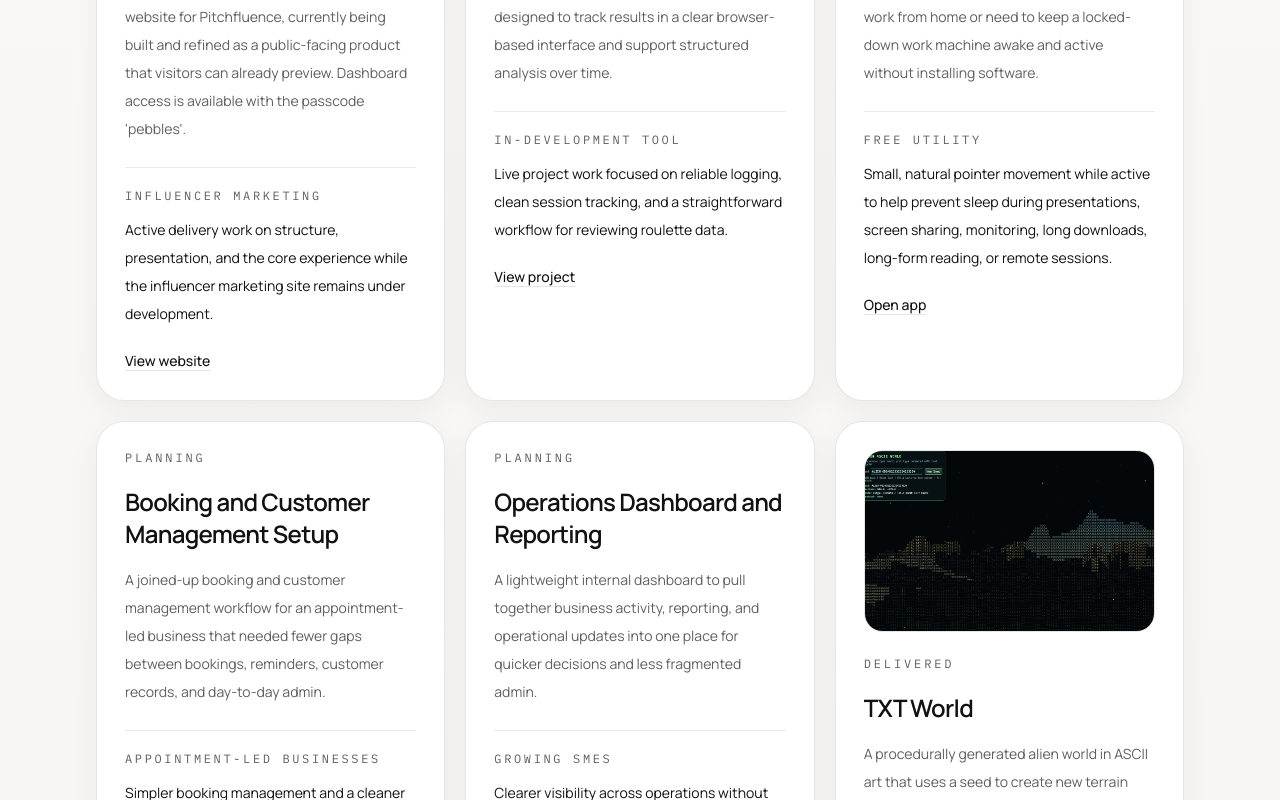
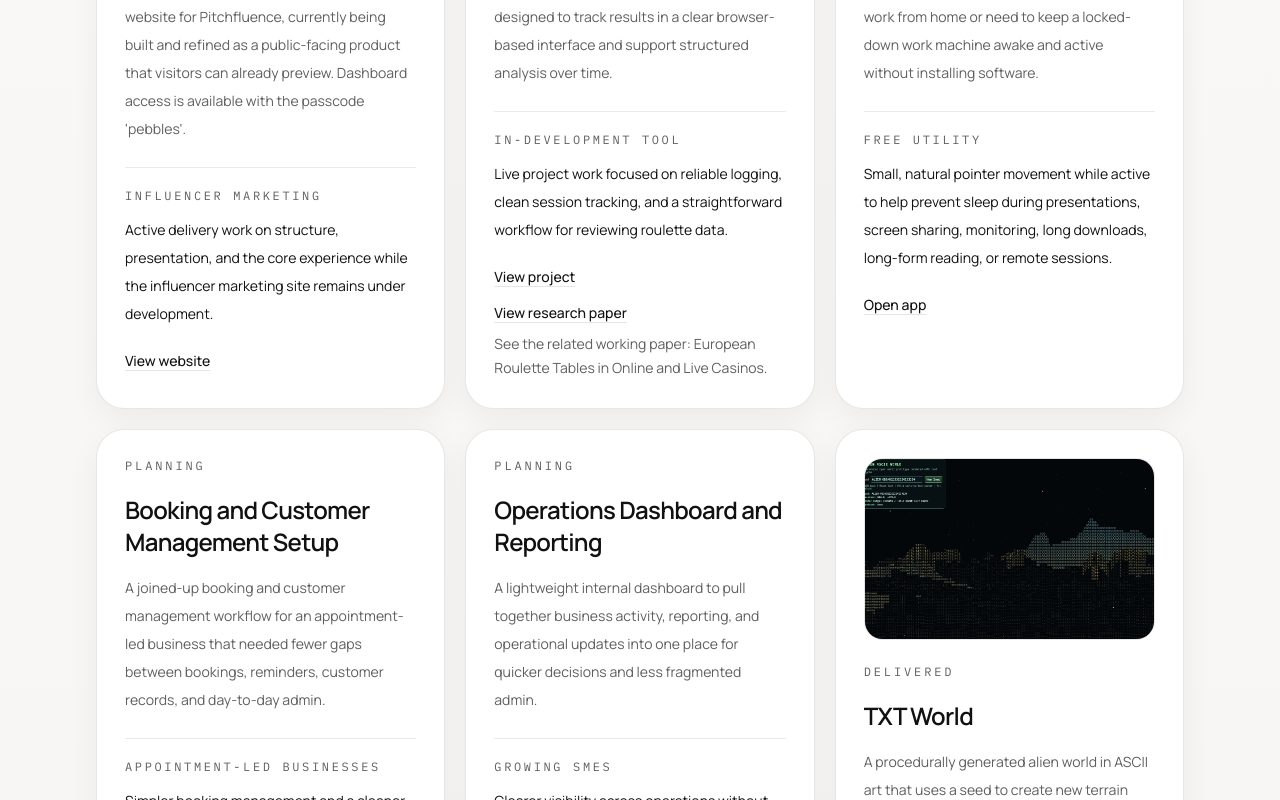
Before and after one commit to slurms666/pebbs-homepage, a Next.js app: page /projects in a window 1280 px wide. Shown: the part 1706-2506 px from the top of the page. Built offline with nearby package versions, Linux system fonts and the light colour scheme.

Commit message:
Link project cards to related research

```diff
--- a/app/projects/page.tsx
+++ b/app/projects/page.tsx
@@ -103,6 +103,19 @@ export default function ProjectsPage() {
                       ) : null}
                     </div>
                   ) : null}
+                  {project.researchHref ? (
+                    <div className="mt-3">
+                      <a
+                        href={project.researchHref}
+                        className="text-sm font-medium text-ink underline decoration-line underline-offset-4"
+                      >
+                        {project.researchLabel ?? "View research"}
+                      </a>
+                      {project.researchText ? (
+                        <p className="mt-2 text-sm leading-6 text-muted">{project.researchText}</p>
+                      ) : null}
+                    </div>
+                  ) : null}
                 </div>
               </div>
             </SurfaceCard>
--- a/data/projects.ts
+++ b/data/projects.ts
@@ -11,6 +11,9 @@ export type ProjectEntry = {
   helperHref?: string;
   helperLabel?: string;
   helperText?: string;
+  researchHref?: string;
+  researchLabel?: string;
+  researchText?: string;
   imageSrc?: string;
   imageAlt?: string;
   featured?: boolean;
@@ -162,6 +165,9 @@ export const projects: ProjectEntry[] = [
       "Live project work focused on reliable logging, clean session tracking, and a straightforward workflow for reviewing roulette data.",
     link: "https://spin.pebbs.app/",
     linkLabel: "View project",
+    researchHref: "/research",
+    researchLabel: "View research paper",
+    researchText: "See the related working paper: European Roulette Tables in Online and Live Casinos.",
     imageSrc: "/projects/spin.png",
     imageAlt: "Preview image for the Spin roulette data logger project"
   },
@@ -188,6 +194,10 @@ export const projects: ProjectEntry[] = [
       "A public development build that lets people preview the product and its core sunlight forecasting concept while work continues.",
     link: "https://aspect.pebbs.app",
     linkLabel: "View project",
+    researchHref: "/research",
+    researchLabel: "View research paper",
+    researchText:
+      "See the related working paper: Aspect - Preliminary Research into Development of an App for Homebuyers.",
     imageSrc: "/projects/aspect.png",
     imageAlt: "Preview image for the Aspect sunlight forecasting project"
   },
```
